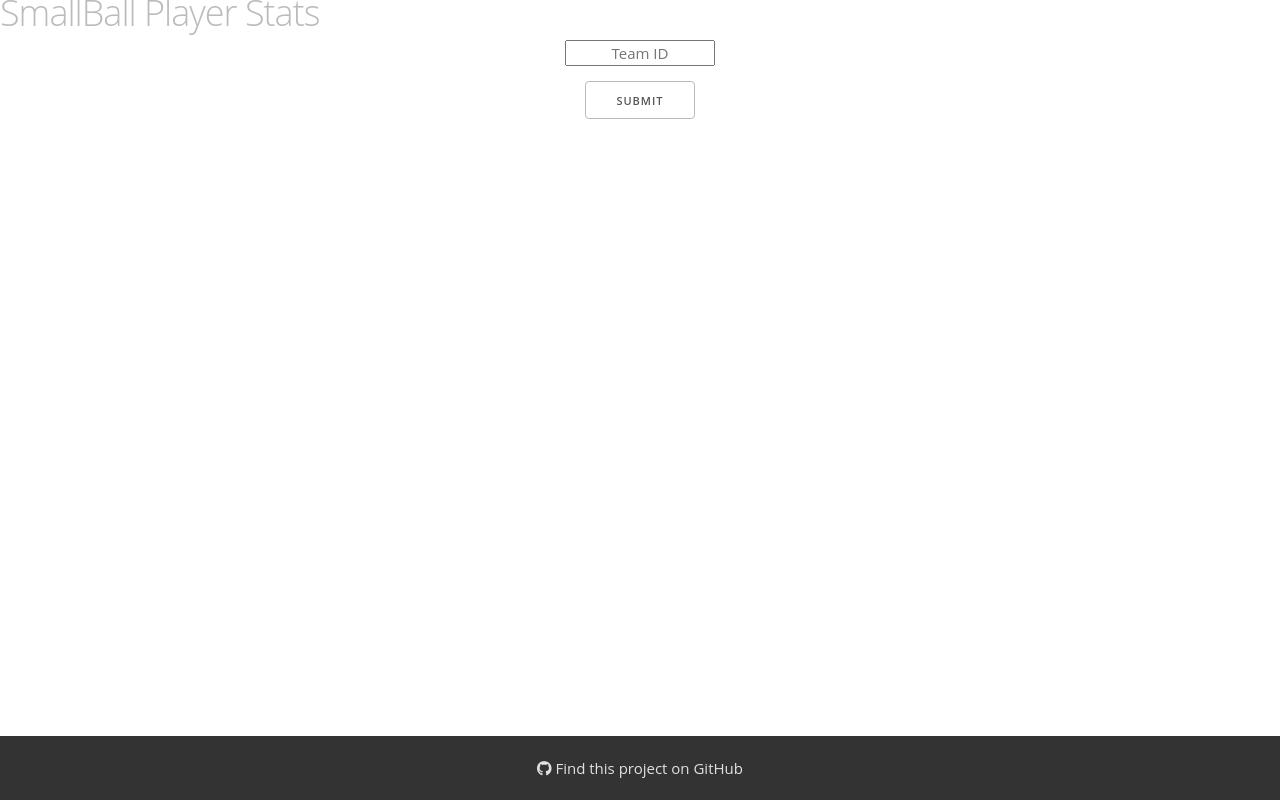
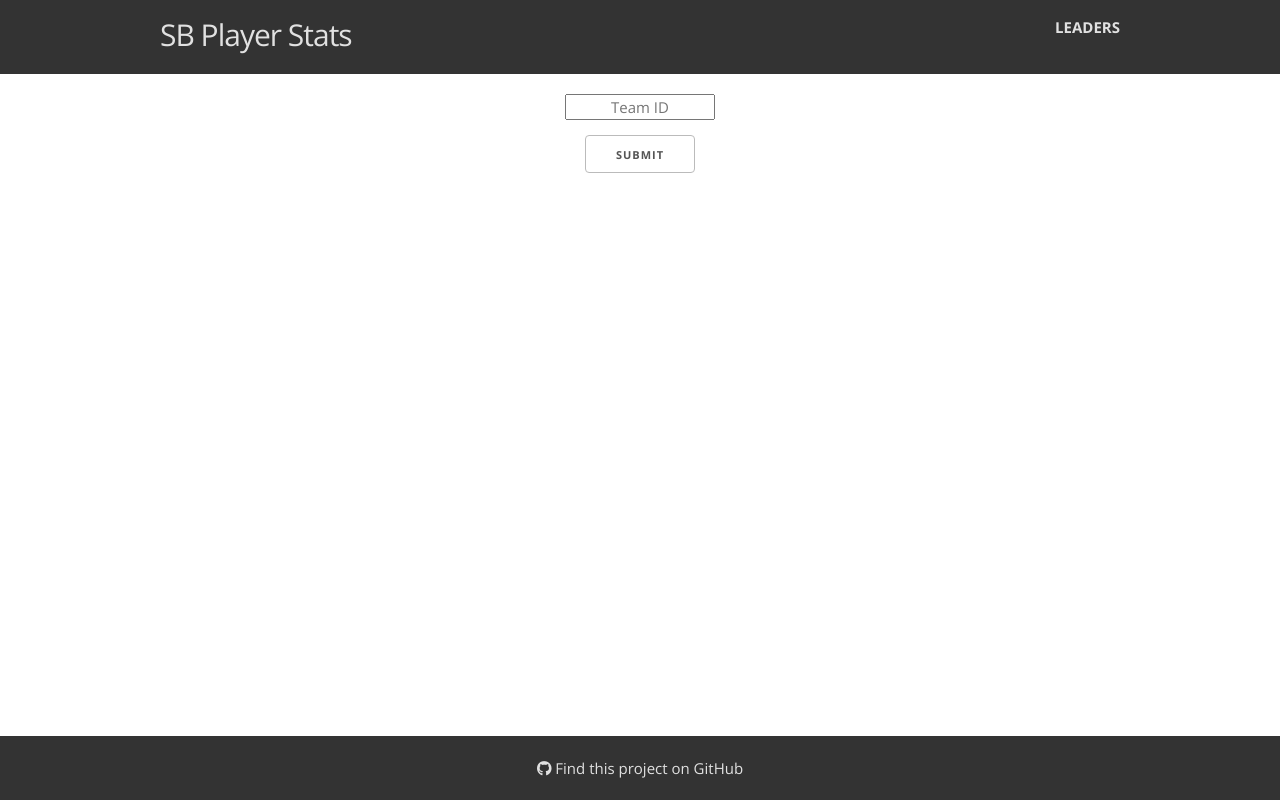
Before and after one commit to clintcolding/SBPlayerStats, a Flask app: page / in a window 1280 px wide. Run offline with Flask 2, Linux system fonts and the light colour scheme; some libraries are stand-ins or nearby versions.

Commit message:
Reworked navbar and add jquery tabs

```diff
--- a/templates/layout.html
+++ b/templates/layout.html
@@ -18,30 +18,69 @@
         <link rel="stylesheet" type="text/css" href="https://cdn.datatables.net/1.10.16/css/jquery.dataTables.min.css">
         <script type="text/javascript" language="javascript" src="//code.jquery.com/jquery-1.12.4.js"></script>
         <script type="text/javascript" charset="utf8" src="https://cdn.datatables.net/1.10.16/js/jquery.dataTables.min.js"></script>
+
         <script type="text/javascript" class="init">
             $(document).ready(function() {
                 $('table.display').DataTable( {
-                    "paging":   false,
+                    "paging": false,
                     "info": false,
                     "searching": false,
+                    "scrollX": true,
+                    "aaSorting": []
+                } );
+                $('table.hitting-leaders').DataTable( {
+                    "order": [[ 10, "desc"]],
+                    "paging": true,
+                    "info": true,
+                    "searching": true,
+                    "scrollX": true,
+                    "aaSorting": []
+                } );
+                $('table.pitching-leaders').DataTable( {
+                    "order": [[ 4, "asc"]],
+                    "paging": true,
+                    "info": true,
+                    "searching": true,
                     "scrollX": true,
                     "aaSorting": []
                 } );
             } );
         </script>
 
+        <!-- jQuery Tabs -->
+        <script>
+            $(document).ready(function(){
+                $('ul.tabs li').click(function(){
+                    var tab_id = $(this).attr('data-tab');
+                    var table = $('table.pitching-leaders').DataTable();
+
+                    $('ul.tabs li').removeClass('current');
+                    $('.tab-content').removeClass('current');
+                    $(this).addClass('current');
+                    $("#"+tab_id).addClass('current');
+                    table.columns.adjust().draw();
+                });
+            });
+        </script>
+
         <link rel="stylesheet" type="text/css" href="//fonts.googleapis.com/css?family=Raleway:400,300,600">
+        <link rel="stylesheet" type="text/css" href="http://fonts.googleapis.com/css?family=Open+Sans:400italic,700italic,400,700">
         <link rel="stylesheet" type="text/css" href="{{ url_for('static', filename='normalize.css') }}">
         <link rel="stylesheet" type="text/css" href="{{ url_for('static', filename='skeleton.css') }}">
         <link rel="stylesheet" type="text/css" href="https://fonts.googleapis.com/css?family=Lato:300,400">
         <script src="https://use.fontawesome.com/b50c010594.js"></script>
     </head>
     <body>
-        <header>
+        <div class="header">
             <div class="navbar">
-                <h3><a href="/">SmallBall Player Stats</a></h3>
+                <div class="container">
+                    <h3 class="navbar-title"><a href="/">SB Player Stats</a></h3>
+                    <ul>
+                        <li class="li-right"><a href="/leaders">Leaders</a></li>
+                    </ul>
+                </div>
             </div>
-        </header>
+        </div>
         <div class="container">
             {% block body %}{% endblock %}
         </div>
```
